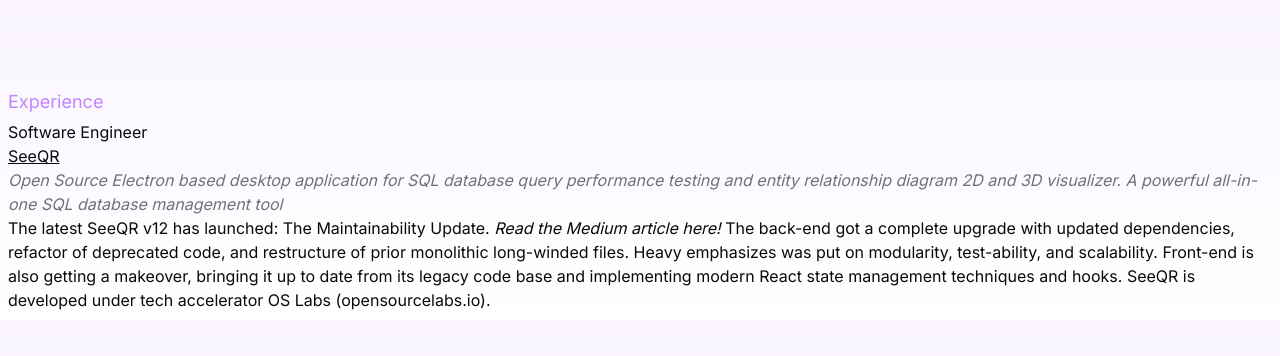
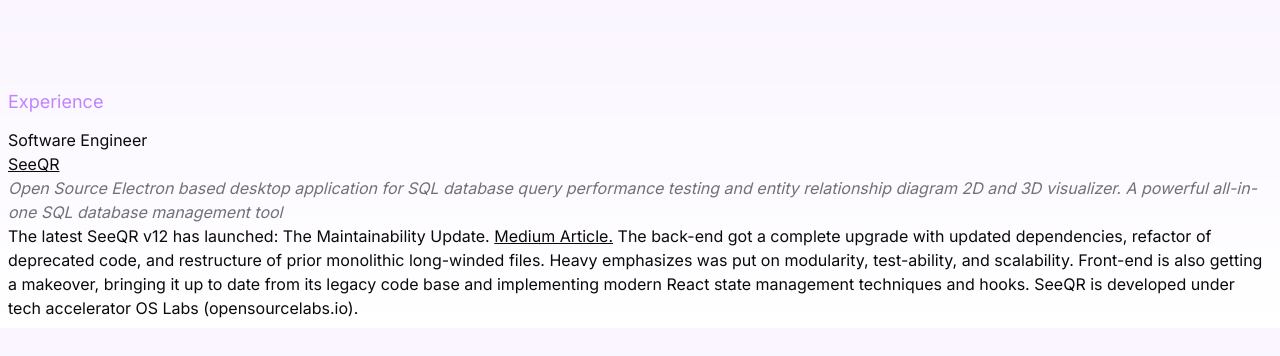
Before and after one commit to annni11/my-portfolio, a Next.js app: page /experience in a window 1280 px wide. Shown: the top 356 px of the page. Built offline with nearby package versions, Linux system fonts and the light colour scheme.

Commit message:
change font

```diff
--- a/src/app/about/page.tsx
+++ b/src/app/about/page.tsx
@@ -13,7 +13,7 @@
 export default function About() {
   return (
     <section id='about' className='pt-20'>
-      <h1 className='text-lg text-purple-400 pb-1'>About me</h1>
+      <h1 className='text-lg text-purple-400 pb-3'>About me</h1>
       <p>Hello, World!</p>
       <p>My name is Annabelle</p>
       <p>
--- a/src/app/blog/layout.tsx
+++ b/src/app/blog/layout.tsx
@@ -9,7 +9,7 @@
 }) {
   return (
     <div id='blog-page' className={inter.className}>
-      <div className='font-mono text-sm min-h-screen sm:min-h-screen md:min-h-screen sm:px-20 md:px-40 lg:px-60'>
+      <div className='text-sm min-h-screen sm:min-h-screen md:min-h-screen sm:px-20 md:px-40 lg:px-60'>
         <NavBarBlog />
         <div className='flex flex-row flex-wrap pt-20 pb-10'>{children}</div>
       </div>
--- a/src/app/components/Connect.tsx
+++ b/src/app/components/Connect.tsx
@@ -3,7 +3,7 @@
 export default function Connect() {
   return (
     <section id='connect' className='pt-20'>
-      <h1 className='text-lg text-purple-400'>Let&apos;s Connect!</h1>
+      <h1 className='text-lg text-purple-400 pb-3'>Let&apos;s Connect!</h1>
       <Socials />
     </section>
   );
--- a/src/app/components/ProjectList.tsx
+++ b/src/app/components/ProjectList.tsx
@@ -3,7 +3,8 @@
 export default function ProjectList() {
   return (
     <section id='projects' className='pt-20'>
-      <h1 className='text-lg text-purple-400 pb-1'>Projects</h1>
+      <h1 className='text-lg text-purple-400 pb-3'>Projects</h1>
+      <div>
         <p>Pollse</p>
         <p className='text-zinc-500 italic'>
           Application for gathering consensus with real-time response view
@@ -11,7 +12,8 @@
         <Link href={`/projects/#pollse`} className='hover:text-purple-400'>
           View project <ArrowForwardIcon sx={{ fontSize: 16 }} />
         </Link>
-      <p>-</p>
+      </div>
+      <div className='pt-3'>
         <p>SheetsQL-ifier</p>
         <p className='text-zinc-500 italic'>
           Application for import and export between Google Sheets and PostgresQL
@@ -20,6 +22,7 @@
         <Link href={'/projects/#sheetsql'} className='hover:text-purple-400'>
           View project <ArrowForwardIcon sx={{ fontSize: 16 }} />
         </Link>
+      </div>
     </section>
   );
 }
--- a/src/app/components/Socials.tsx
+++ b/src/app/components/Socials.tsx
@@ -3,7 +3,7 @@
 
 export default function Socials() {
   return (
-    <footer className='flex flex-row bottom-0 w-full py-2 px-2 gap-5 '>
+    <footer className='flex flex-row bottom-0 w-full px-2 gap-5 '>
       <Link href='mailto:ann.j.ni@gmail.com'>
         <Email
           sx={{
--- a/src/app/experience/page.tsx
+++ b/src/app/experience/page.tsx
@@ -4,7 +4,7 @@
 export default function Experience() {
   return (
     <div id='experience' className='pt-20'>
-      <h1 className='text-lg text-purple-400 pb-1'>Experience</h1>
+      <h1 className='text-lg text-purple-400 pb-3'>Experience</h1>
       <p>Software Engineer</p>
       <Link
         href='http://www.seeqrapp.com/'
@@ -25,8 +25,8 @@
           href='https://medium.com/@theseeqr/seeqr-v-12-the-maintainability-update-caa14fe3933f'
           rel='noopener noreferrer'
           target='_blank'
-          className='italic hover:text-purple-400'>
-          Read the Medium article here!
+          className='underline hover:text-purple-400'>
+          Medium Article.
         </Link>
         &nbsp;The back-end got a complete upgrade with updated dependencies,
         refactor of deprecated code, and restructure of prior monolithic
--- a/src/app/page.tsx
+++ b/src/app/page.tsx
@@ -12,7 +12,7 @@
 
 export default function Home() {
   return (
-    <div className='font-mono text-sm'>
+    <div className='font-mooli text-sm'>
       <NavBar />
       <div className='flex flex-row flex-wrap py-20 px-2'>
         <aside id='left-side' className='w-full sm:w-1/3  px-2'>
@@ -26,7 +26,7 @@
           <ProjectList />
 
           <section id='blog' className='pt-20 pr-3 pb-3'>
-            <h1 className='text-lg text-purple-400 pb-1'>Blog</h1>
+            <h1 className='text-lg text-purple-400 pb-3'>Blog</h1>
 
             <BlogList />
           </section>
```
Lines whose indentation alone changed are shown as unchanged.
